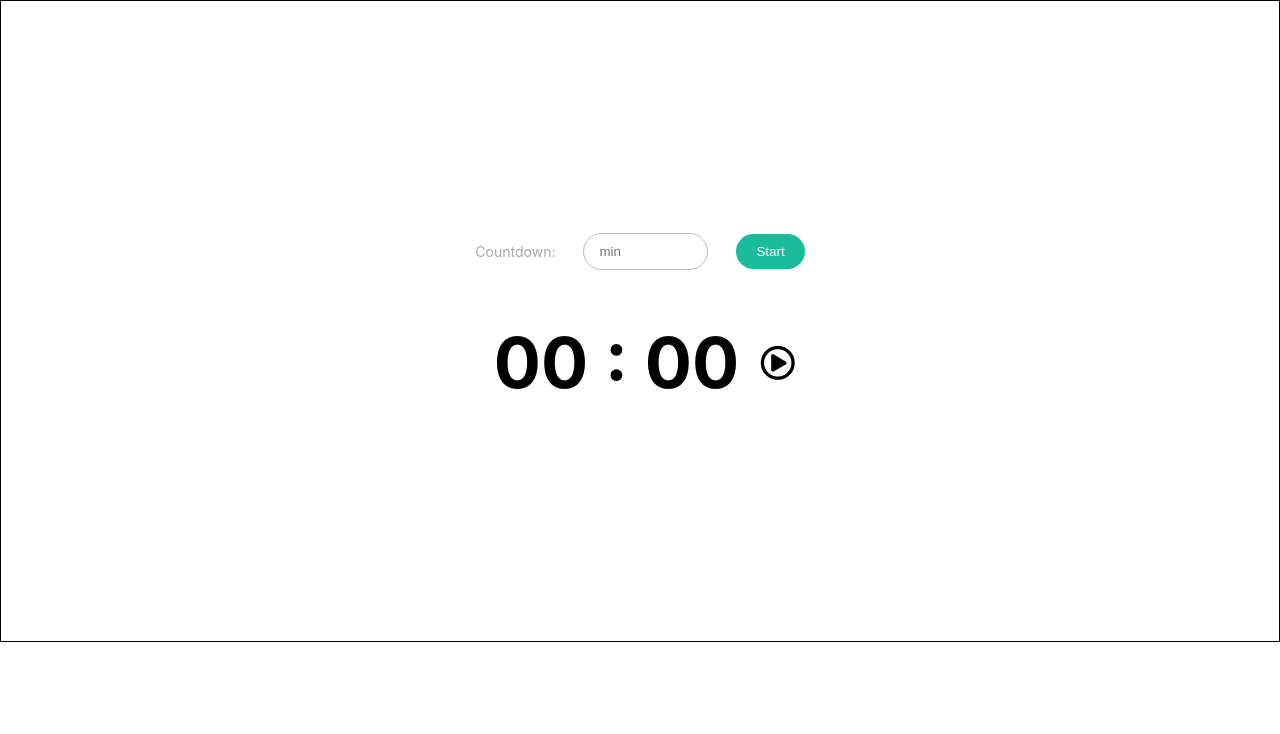
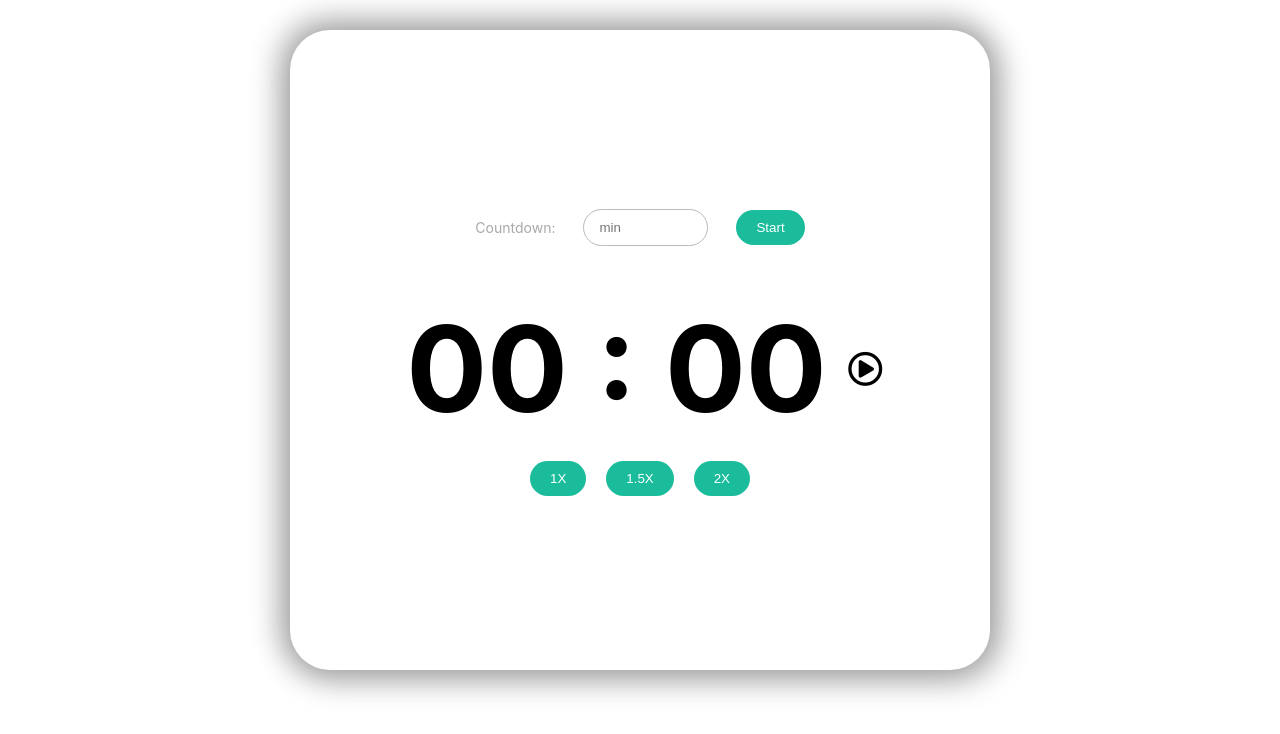
Before and after one commit to iamcristos/countdown-timer, a React (Create React App) app: page / in a window 1280 px wide. Shown: the top 734 px of the page. Built offline with nearby package versions, Linux system fonts and the light colour scheme.

Commit message:
completed speed control buttons

```diff
--- a/src/App.css
+++ b/src/App.css
@@ -2,10 +2,15 @@
   display: flex;
   flex-direction: column;
   justify-content: center;
+  align-content: center;
   height: 80vh;
-  border: 1px solid black;
-  /* text-align: center; */
-  /* margin-top: 10px; */
+  /* border: 1px solid black; */
+  margin: 30px auto;
+  width: 700px;
+  border-radius: 40px;
+box-shadow: 5px 5px 30px 7px rgba(0,0,0,0.25), -5px -5px 30px 7px rgba(0,0,0,0.22);
+  cursor: pointer;
+  transition: 0.4s;
 }
 
 .App-logo {
--- a/src/App.js
+++ b/src/App.js
@@ -3,26 +3,31 @@ import './App.css';
 import Input from './component/input/Input';
 import Counter from './component/counter/Counter';
 import Text from './component/timeText/Text';
-
+import SpeedContol from './component/timeSpeed/SpeedControl';
 function App() {
   const [time, setTime] = useState('')
   const [interval, setInterva] = useState(null)
 
   const state = {
     timerOn: false,
-    timerTime: time * 60 * 1000,
+    timerTime: 0,
     timerStart: 0,
     completed: false
   }
   const [counter, setCounter] = useState(state)
 
-
-  const startTimer = (e, num) => {
+  const startTimer = () => {
+    setCounter(prevCount => ({...prevCount, timerOn: true, timerTime: time * 60 * 1000, timerStart: time * 60 * 1000 + Date.now()}));
+    setInterva(setInterval(()=> setCounter(prevState => ({...prevState, timerTime:  (prevState.timerStart - Date.now())})), 1000))
+  }
+  const resumeTimer = (e, num=0) => {
     if(+time * 60*1000 <= counter.timerTime) {
         return
     }
-     setCounter(prevCount => ({...prevCount, timerOn: true, timerTime: prevCount.timerTime, timerStart: Date.now() - prevCount.timerTime}));
-     setInterva(setInterval(()=> setCounter(prevState => ({...prevState, timerTime:  (Date.now() - prevState.timerStart)})), 1000))
+    if(!counter.timerTime) return
+    if(num) clearInterval(interval)
+     setCounter(prevCount => ({...prevCount, timerOn: true, timerStart: prevCount.timerTime + Date.now()}));
+     setInterva(setInterval(()=> setCounter(prevState => ({...prevState, timerStart: prevState.timerStart - num,timerTime: (prevState.timerStart - Date.now())})), 1000))
   }
 
   const pauseTimer = () => {
@@ -52,10 +57,13 @@ function App() {
         interval={interval}
       />
       <Counter
-        startTimer={startTimer}
+        startTimer={resumeTimer}
         pauseTimer={pauseTimer}
         counter={counter}
         time={time}
+      />
+      <SpeedContol
+        startTimer={resumeTimer}
       />
     </div>
   );
--- a/src/component/counter/Counter.jsx
+++ b/src/component/counter/Counter.jsx
@@ -5,7 +5,7 @@ export default function Counter(props) {
     const { timerTime, timerOn } = props.counter;
     const seconds = ("0" + (Math.floor(timerTime / 1000) % 60)).slice(-2);
     const minutes = ("0" + (Math.floor(timerTime / 60000) % 60)).slice(-2);
-    const secondCheck = (sec) => timerOn && (+props.time*60 *1000) - timerTime <= (sec * 1000);
+    const secondCheck = (sec) => timerOn && (+props.time*60 *1000) - timerTime >= (sec * 1000);
     const color =  secondCheck(20) ? 'red' : "black"
 
     let text = <Timer style={{color}}> {minutes} : {seconds}  </Timer>
--- a/src/component/counter/style.js
+++ b/src/component/counter/style.js
@@ -20,7 +20,11 @@ export const Timer = styled.p`
     font-weight: 700;
     margin:15px;
 
-    @media (min-width: 500px) {
+    /* @media (min-width: 500px) {
         font-size: 70px
-    }
+    } */
 `;
+
+export const ButtonDiv = styled.div`
+
+`;
--- a/src/component/input/style.js
+++ b/src/component/input/style.js
@@ -57,6 +57,6 @@ export const Button= styled.button`
         opacity:0.8;
     }
     &:focus {
-        opacity:0.4;
+        opacity:0.8;
     }
 `;
--- /dev/null
+++ b/src/component/timeSpeed/SpeedControl.js
@@ -0,0 +1,12 @@
+import React from 'react'
+import {Section, Button} from './style'
+
+export default function SpeedControl(props) {
+    return (
+        <Section>
+            <Button>1X</Button>
+            <Button onClick={(e) => props.startTimer(e, 1500)}>1.5X</Button>
+            <Button onClick={(e)=> props.startTimer(e,2000)}>2X</Button>
+        </Section>
+    )
+}
--- /dev/null
+++ b/src/component/timeSpeed/style.js
@@ -0,0 +1,31 @@
+import styled from 'styled-components';
+
+export const Section = styled.section`
+    display: flex;
+    justify-content: center;
+    /* width: 30%; */
+`
+
+export const Button = styled.button`
+    margin: 5px 10px;
+    padding:10px 20px;
+    width:auto;
+    background:#1abc9c;
+    border:none;
+    display:inline-block;
+    color:white;
+    outline: none;
+    cursor:pointer;
+    border-radius:20px;
+    -webkit-transition:0.2s ease all;
+    -moz-transition:0.2s ease all;
+    -ms-transition:0.2s ease all;
+    -o-transition:0.2s ease all;
+    transition:0.2s ease all;
+    &:hover {
+        opacity:0.8;
+    }
+    &:focus {
+        opacity:0.8;
+    }
+`;
--- a/src/component/timeText/Text.jsx
+++ b/src/component/timeText/Text.jsx
@@ -3,11 +3,12 @@ import audio from '../../assests/sound.mp3';
 
 export default function Text(props) {
     const sound = new Audio(audio)
-    const {counter, time, stopTimer, interval} = props
-    const stopTime = +time * 60 * 1000;
-    const checkHalf = (stopTime/2 <= counter.timerTime)
+    const {counter, time ,stopTimer, interval} = props
+    const stopTime = 0
+    const checkHalf = ((time * 60 * 1000)/2 >= counter.timerTime)
+    console.log(time, checkHalf)
     let text
-    if(counter.timerOn && stopTime <= counter.timerTime) {
+    if(counter.timerOn && stopTime >= counter.timerTime) {
         sound.play()
         stopTimer(interval)
     }
```
